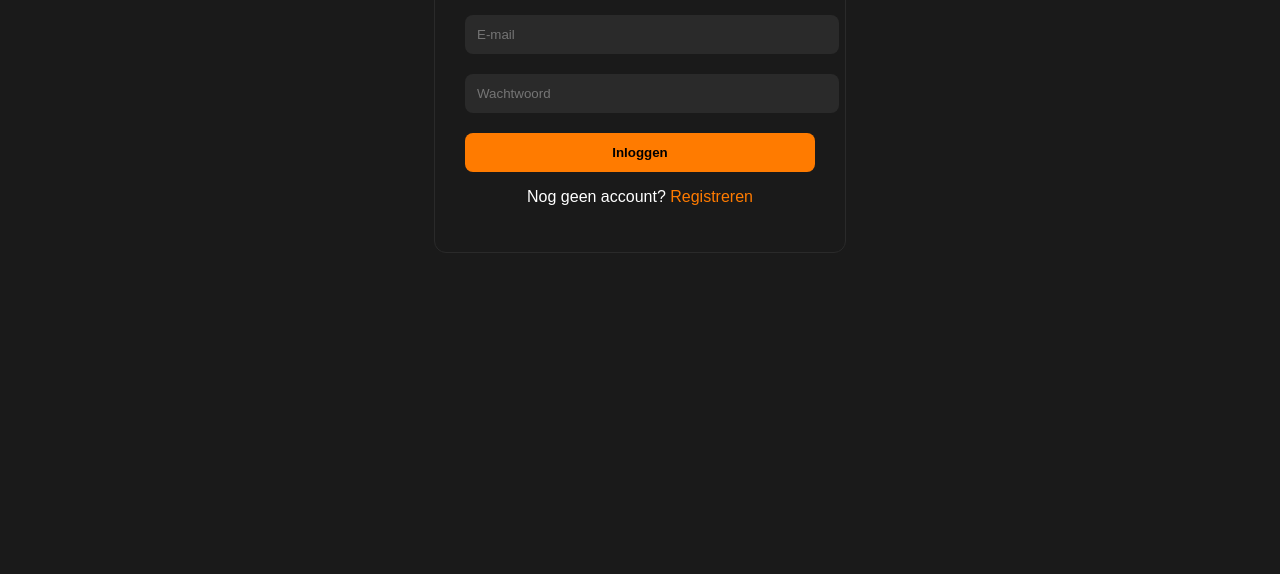
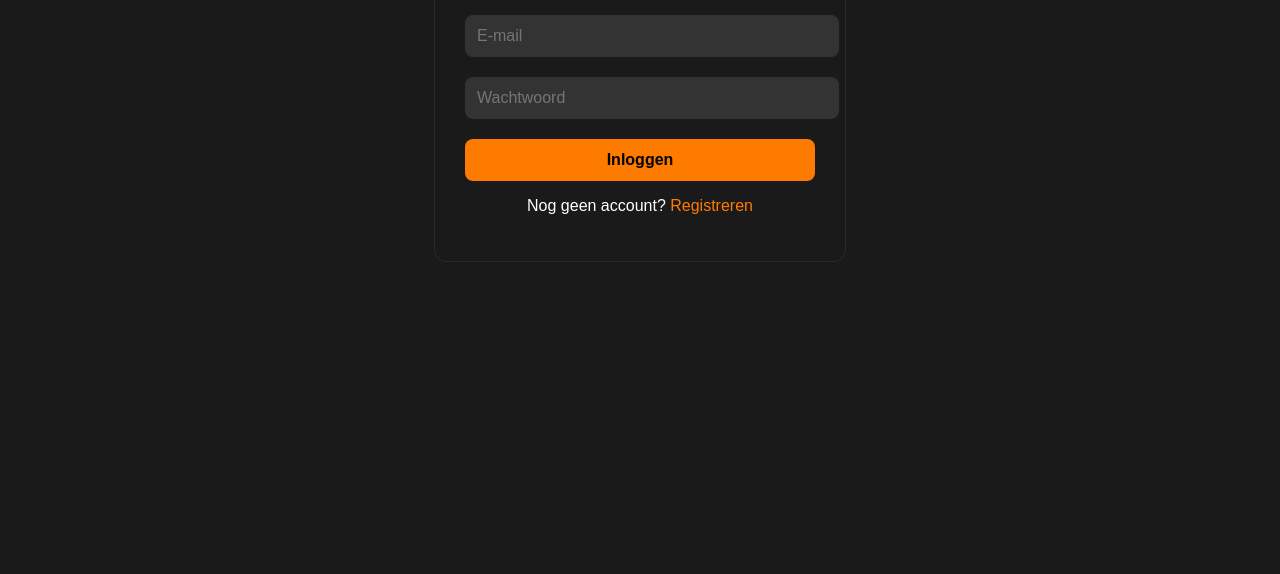
Before and after one commit to ST6543/fix50-backend, a website: page index.html in a window 1280 px wide. Shown: the part 226-800 px from the top of the page. Drawn offline with Linux system fonts and the light colour scheme.

Commit message:
Update style.css

```diff
--- a/style.css
+++ b/style.css
@@ -68,35 +68,7 @@ button:hover {
   color: #ff4d4d;
 }
 
-.form-container {
-    max-width: 350px;
-    margin: 80px auto;
-    background: #1a1a1a;
-    padding: 30px;
-    border-radius: 12px;
-    text-align: center;
-    border: 1px solid #2a2a2a;
-}
-
-.form-container input {
-    width: 100%;
-    padding: 12px;
-    margin: 10px 0;
-    border-radius: 8px;
-    border: none;
-}
-
-.form-container button {
-    width: 100%;
-    padding: 12px;
-    background: #ff7b00;
-    border: none;
-    border-radius: 8px;
-    cursor: pointer;
-    font-weight: bold;
-    margin-top: 10px;
-}
-
+/* Fix50 Form Styling */
 .form-container {
     max-width: 350px;
     margin: 80px auto;
@@ -109,7 +81,7 @@ button:hover {
 
 .form-container h2 {
     margin-bottom: 20px;
-    color: white;
+    color: #ff7b00;
 }
 
 .form-container input {
@@ -118,8 +90,9 @@ button:hover {
     margin: 10px 0;
     border-radius: 8px;
     border: none;
-    background: #2a2a2a;
+    background: #333;
     color: white;
+    font-size: 16px;
 }
 
 .form-container button {
@@ -132,6 +105,11 @@ button:hover {
     font-weight: bold;
     margin-top: 10px;
     color: black;
+    font-size: 16px;
+}
+
+.form-container button:hover {
+    background-color: #e56f00;
 }
 
 .form-container a {
```
